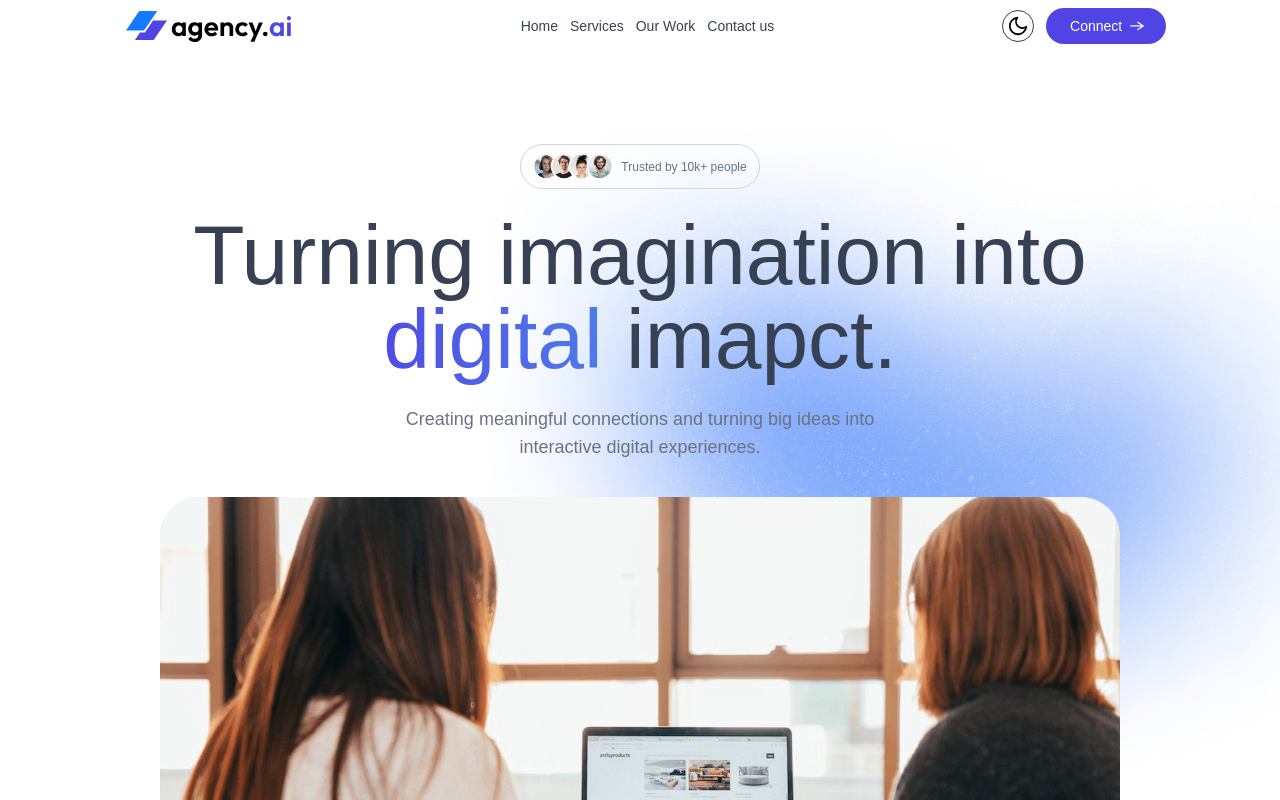
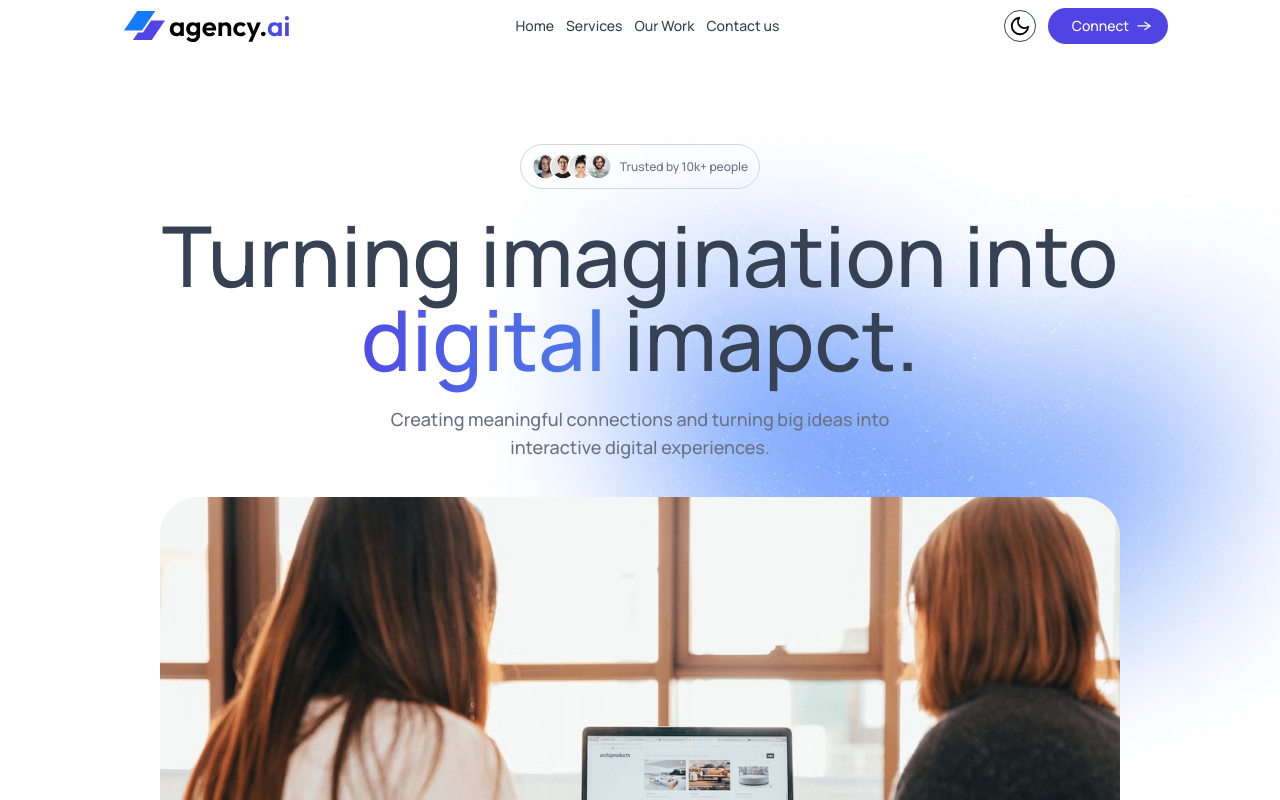
Before and after one commit to Bibek-Karki774/agency.ai, a React (Vite) app: page / in a window 1280 px wide. Shown: the top 800 px of the page. Built offline with nearby package versions, Linux system fonts and the light colour scheme.

Commit message:
Fix tailwind css import bug

```diff
--- a/src/index.css
+++ b/src/index.css
@@ -1,5 +1,5 @@
+@import url('https://fonts.googleapis.com/css2?family=Manrope:wght@200..800&display=swap');
 @import "tailwindcss";
-@import url('https://fonts.googleapis.com/css2?family=Manrope:wght@200..800&display=swap');
 
 @custom-variant dark (&:where(.dark, .dark *));
 
```
